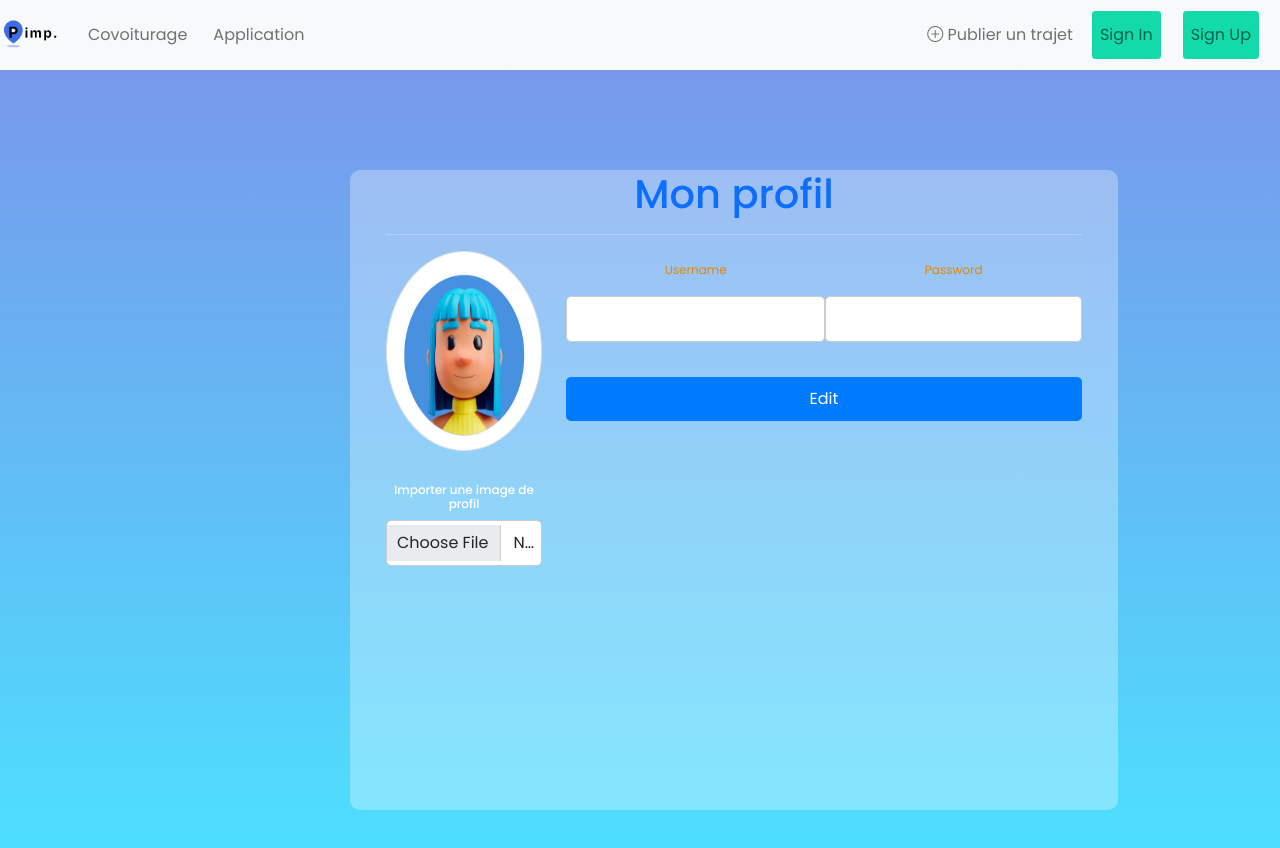
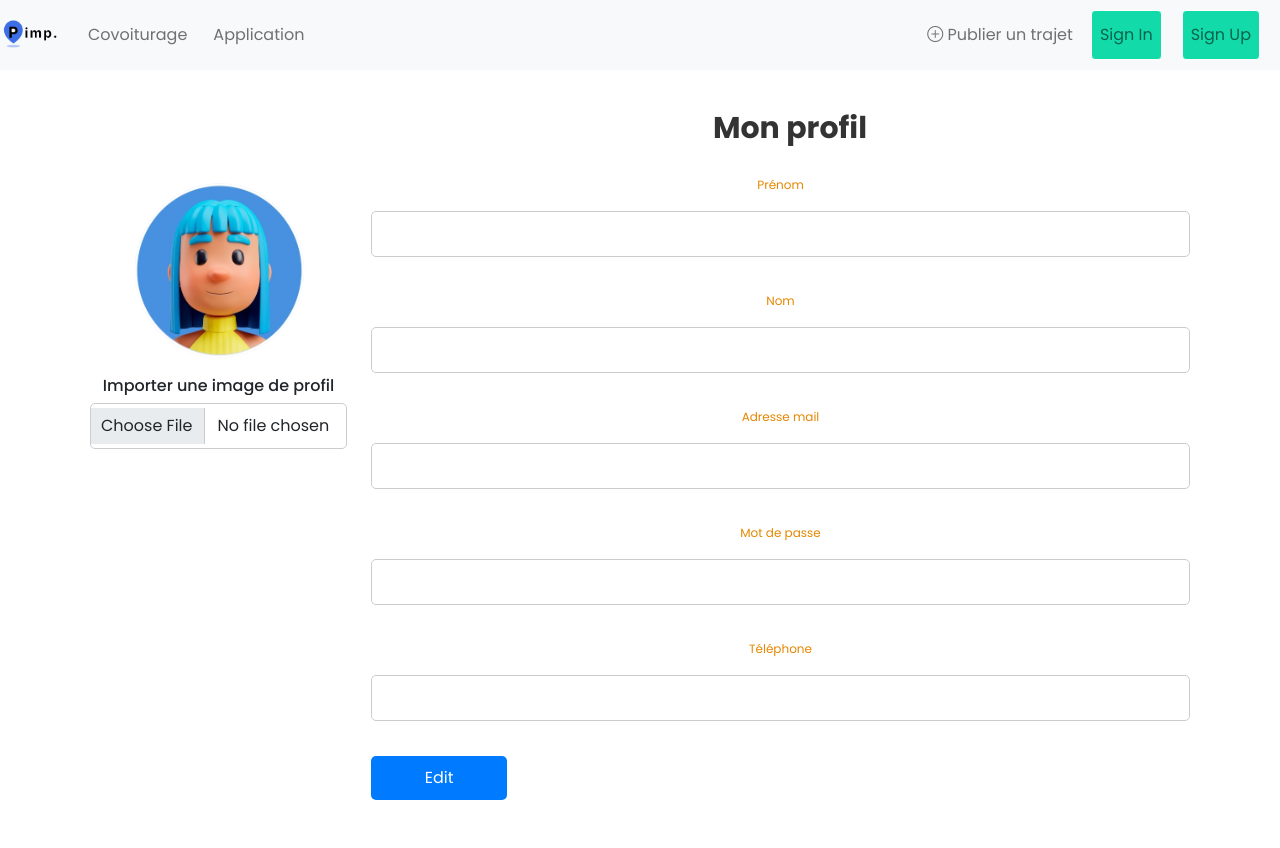
Before and after one commit to DjeelK/Projet_Pimp_My_Ride, a React (Create React App) app: page /profil in a window 1280 px wide. Shown: the top 848 px of the page. Built offline with nearby package versions, Linux system fonts and the light colour scheme.

Commit message:
Ajout formulaire edit ok, design ok. Formulare mes_trajets en cours

```diff
--- a/src/components/ProfilPage.jsx
+++ b/src/components/ProfilPage.jsx
@@ -5,18 +5,11 @@ import ProfilForm from "../routes/profil/ProfilForm";
 import "../css/ProfilPage.css";
 
 const ProfilPage = () => {
+
   return (
     <div>
       <NavigationBar />
-      <div className="container-fluid-profil">
-        <div className="container mt-5">
-          <div className="row">
-            <div className="overlay-rectangle col-md-6 offset-md-3">
-              <ProfilForm />
-            </div>
-          </div>
-        </div>
-      </div>
+      <ProfilForm />
     </div>
   );
 };
--- a/src/css/ProfilPage.css
+++ b/src/css/ProfilPage.css
@@ -1,35 +1,28 @@
 /* Style pour le conteneur principal */
-.container-fluid-profil {
-  background: rgb(2, 0, 36);
-  background: linear-gradient(
-    180deg,
-    rgba(2, 0, 36, 0.7) 0%,
-    rgba(63, 109, 227, 0.7) 0%,
-    rgba(0, 212, 255, 0.7) 100%
-  );
-  height: 100vh;
-  display: flex;
-  flex-direction: column;
-  justify-content: center;
-  align-items: center;
+.container {
+  padding: 20px;
   text-align: center;
-  position: relative;
-  color: white; /* Couleur du texte en blanc */
 }
 
 /* Style pour la photo de profil */
 .avatar {
-  width: 200px; /* Taille de la photo */
+  width: 200px;
   height: 200px;
-  border-radius: 50%; /* Forme circulaire */
-  cursor: pointer; /* Curseur pointer au survol */
-  margin-bottom: 20px; /* Espace sous la photo */
+  border-radius: 50%;
+  cursor: pointer;
+  margin-bottom: 10px;
 }
 
 /* Style pour le formulaire de modification de profil */
+.personal-info {
+  text-align: left;
+  background: linear-gradient(180deg, #e6f7ff 0%, #007bff 100%); /* Dégradé bleu léger */
+  border-radius: 10px;
+  box-shadow: 0 0 10px rgba(0, 0, 0, 0.2);
+}
+
+/* Style pour les champs d'entrée du formulaire */
 .form-group {
-  display: flex;
-  justify-content: space-between;
   margin-bottom: 15px;
 }
 
@@ -39,14 +32,12 @@
   padding: 10px;
   border: 1px solid #ccc;
   border-radius: 5px;
+  margin-bottom: 10px;
 }
 
-/* Ajouter une classe pour ajuster la largeur du libellé */
+/* Style pour le libellé des champs */
 .form-label {
-  width: 40%; /* Ajuster la largeur du libellé pour correspondre aux champs */
-  float: left; /* Aligner les libellés à gauche */
   font-weight: bold;
-  margin-bottom: 10px;
 }
 
 /* Style pour le bouton "Edit" */
@@ -63,7 +54,68 @@
   background-color: #0056b3;
 }
 
-h6 {
-  margin-top: 12px;
-  font-size: 12px;
+/* Style pour le titre "Mon Profil" */
+.text-profil {
+  color: #333;
+  margin-top: 20px;
+  font-size: 24px;
+  font-weight: bold;
+  margin-bottom: 20px;
 }
+/* Style pour le conteneur principal */
+.container {
+  padding: 20px;
+  text-align: center;
+}
+
+/* Style pour la photo de profil */
+.avatar {
+  width: 200px;
+  height: 200px;
+  border-radius: 50%;
+  cursor: pointer;
+  margin-bottom: 10px;
+}
+
+/* Style pour le formulaire de modification de profil */
+.form-group {
+  margin-bottom: 15px;
+}
+
+/* Style pour les champs d'entrée du formulaire */
+.form-control {
+  width: 100%;
+  padding: 10px;
+  border: 1px solid #ccc;
+  border-radius: 5px;
+  margin-bottom: 10px;
+}
+
+/* Style pour le libellé des champs */
+.form-label {
+  font-weight: bold;
+}
+
+
+/* Style pour le bouton "Edit" */
+.edit-button {
+  background-color: #007bff;
+  color: #fff;
+  padding: 10px 20px;
+  border: none;
+  border-radius: 5px;
+  cursor: pointer;
+}
+
+.edit-button:hover {
+  background-color: #0056b3;
+}
+
+/* Style pour le titre "Mon Profil" */
+.text-profil {
+  color: #333;
+  font-size: 30px;
+  font-weight: bold;
+  margin-bottom: 20px;
+  margin-left : 300px;
+}
--- a/src/routes/profil/ProfilForm.jsx
+++ b/src/routes/profil/ProfilForm.jsx
@@ -6,6 +6,9 @@ const ProfilForm = () => {
   const [username, setUsername] = useState("");
   const [password, setPassword] = useState("");
   const [profileImageUrl, setProfileImageUrl] = useState(profileImage);
+  const [firstName, setFirstName] = useState("");
+  const [lastName, setLastName] = useState("");
+  const [phoneNumber, setPhoneNumber] = useState("");
 
   const handleImageUpload = (e) => {
     const file = e.target.files[0];
@@ -23,18 +26,20 @@ const ProfilForm = () => {
   const handleEditClick = () => {
     console.log("Username:", username);
     console.log("Password:", password);
+    console.log("First Name:", firstName);
+    console.log("Last Name:", lastName);
+    console.log("Phone Number:", phoneNumber);
   };
 
   return (
-    <div className="container bootstrap snippets bootdey">
-      <h1 className="text-primary">Mon profil</h1>
-      <hr />
+    <div className="container">
+      <h1 className="text-profil">Mon profil</h1>
       <div className="row">
         <div className="col-md-3">
           <div className="text-center">
             <img
               src={profileImageUrl}
-              className="avatar img-circle img-thumbnail"
+              className="avatar"
               alt="avatar"
             />
             <h6>Importer une image de profil</h6>
@@ -45,32 +50,62 @@ const ProfilForm = () => {
             />
           </div>
         </div>
-        <div className="col-md-9 personal-info">
-          <form className="form-horizontal">
+        <div className="col-md-9">
+          <form>
             <div className="form-group">
               <TextInput
-                label="Username"
+                label="Prénom"
+                type="text"
+                value={firstName}
+                onChange={(e) => setFirstName(e.target.value)}
+                className="form-control"
+              />
+            </div>
+            <div className="form-group">
+              <TextInput
+                label="Nom"
+                type="text"
+                value={lastName}
+                onChange={(e) => setLastName(e.target.value)}
+                className="form-control"
+              />
+            </div>
+            <div className="form-group">
+              <TextInput
+                label="Adresse mail"
                 type="text"
                 value={username}
                 onChange={(e) => setUsername(e.target.value)}
-                className="col-md-6"
+                className="form-control"
               />
+            </div>
+            <div className="form-group">
               <TextInput
-                label="Password"
+                label="Mot de passe"
                 type="password"
                 value={password}
                 onChange={(e) => setPassword(e.target.value)}
-                className="col-md-6"
+                className="form-control"
               />
             </div>
-
+            <div className="form-group">
+              <TextInput
+                label="Téléphone"
+                type="text"
+                value={phoneNumber}
+                onChange={(e) => setPhoneNumber(e.target.value)}
+                className="form-control"
+              />
+            </div>
+            <div className="text-right mt-2 col-2">
             <button
-              type="button"
-              className="edit-button"
-              onClick={handleEditClick}
+            type="button"
+            className="btn edit-button "
+            onClick={handleEditClick}
             >
-              Edit
+            Edit
             </button>
+            </div>
           </form>
         </div>
       </div>
```
